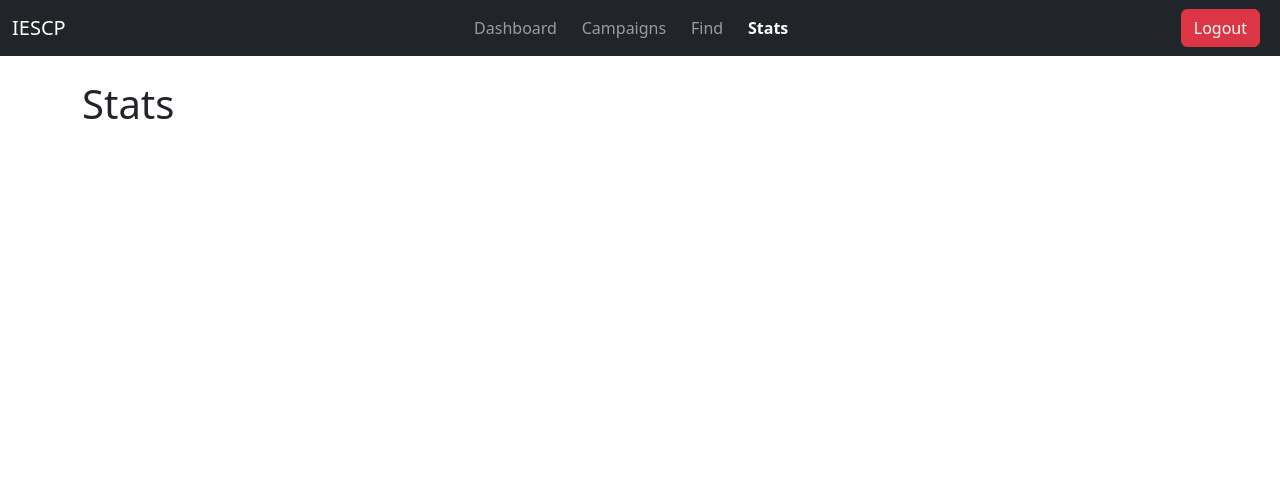
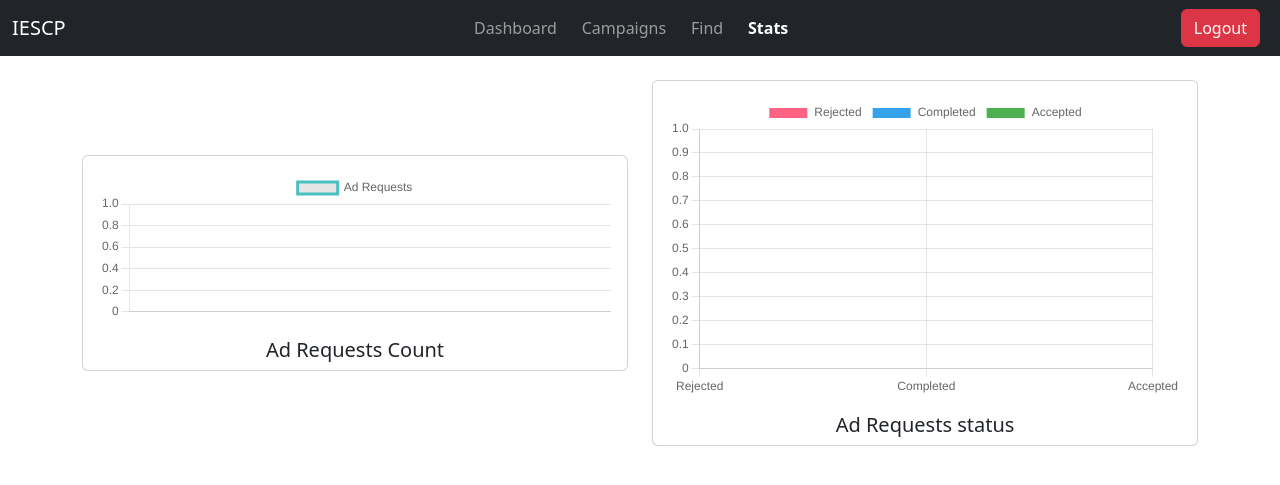
Before and after one commit to 21f1001662/IESCP-MAD-I, a Flask app: page /sponsor/stats in a window 1280 px wide. Shown: the top 485 px of the page. Run offline with Flask 3, Linux system fonts and the light colour scheme; the visitor is signed in with stand-in values (Sample User, id 1); data comes from the database, SQL or seed files in the repository; data that the repository does not hold is empty; parts of the project's set-up code (start-up, migrations or seed data) failed here and were passed over.

Commit message:
implement stats page for sponsor

```diff
--- a/src/sponsor/views.py
+++ b/src/sponsor/views.py
@@ -4,6 +4,8 @@ from .forms import SponsorLoginForm, SponsorRegisterForm, CreateCampaignForm, In
 import os
 from werkzeug.utils import secure_filename
 import time
+from datetime import datetime, timedelta
+from sqlalchemy import func
 
 from src import bcrypt, db
 from src.sponsor.models import Sponsor, Campaigns
@@ -138,9 +140,43 @@ def delete_campaigns(campaign_id):
 @sponsor_bp.route("/stats")
 def stats():
     if current_user.is_authenticated and session.get("role") == "sponsor":
-        return render_template("sponsor/stats.html")
+
+        stats = {}
+        ad_requests_count = AdRequest.query.count()
+        stats['ad_requests_count'] = ad_requests_count
+
+        accepted_request_count = AdRequest.query.filter_by(sponsor = current_user.id, status=AdRequestStatusEnum.Accepted).count()
+        rejected_request_count = AdRequest.query.filter_by(sponsor = current_user.id, status=AdRequestStatusEnum.Rejected).count()
+        completed_request_count = AdRequest.query.filter_by(sponsor = current_user.id, status=AdRequestStatusEnum.Completed).count()
+        stats['ad_request_stats'] = [accepted_request_count, rejected_request_count, completed_request_count]
+
+        # return daily ad_requests groupby day sort ascending by date
+        daily_ad_requests = db.session.query(func.count(AdRequest.id), func.date(AdRequest.created_at)).filter(AdRequest.sponsor == current_user.id).group_by(func.date(AdRequest.created_at)).order_by(func.date(AdRequest.created_at)).all()
+        lables = []
+        values = []
+        cumulative = 0
+        # fill missing dates from the first date to the last date
+        if daily_ad_requests:
+            first_date = daily_ad_requests[0][1]
+            last_date = daily_ad_requests[-1][1]
+            date = first_date
+            while date <= last_date:
+                lables.append(date.strftime('%Y-%m-%d'))
+                for ad_request in daily_ad_requests:
+                    if ad_request[1] == date:
+                        cumulative += ad_request[0]
+                        values.append(cumulative)
+                        break
+                else:
+                    values.append(cumulative)
+                date += timedelta(days=1)
+
+        stats['daily_ad_requests'] = {'labels': lables, 'values': values}
+
+        return render_template("sponsor/stats.html", stats=stats)
     else:
-        return redirect(url_for("sponsor.stats"))
+        return redirect(url_for("sponsor.login"))
+
 
 @sponsor_bp.route("/find")
 def find():
--- a/src/templates/sponsor/stats.html
+++ b/src/templates/sponsor/stats.html
@@ -3,7 +3,7 @@
 
 <head>
     <meta charset="utf-8">
-    <title>Sponsor Stats</title>
+    <title>Stats</title>
     <!-- meta -->
     <meta name="description" content="">
     <meta name="author" content="">
@@ -12,17 +12,33 @@
     <!-- CSS only -->
     <link href="https://cdn.jsdelivr.net/npm/bootstrap@5.2.0/dist/css/bootstrap.min.css" rel="stylesheet"
         integrity="sha384-gH2yIJqKdNHPEq0n4Mqa/HGKIhSkIHeL5AyhkYV8i59U5AR6csBvApHHNl/vI1Bx" crossorigin="anonymous">
-    <link rel="stylesheet" href="{{url_for('static', filename=" styles.css")}}">
+    <link rel="stylesheet" href="{{url_for('static', filename='styles.css')}}">
     {% block css %}{% endblock %}
 </head>
 
 <body>
     {% include "sponsor/navbar.html" %}
-    <div class="container">
-        <br>
-        <h1>
-            Stats
-        </h1>
+    <div class="container mt-4">
+        <div class="row">
+            <div class="col-md-6 mb-4 d-flex justify-content-center align-items-center">
+                <div class="card" style="width: 100%;">
+                    <div class="card-body">
+                        <canvas id="chart1"></canvas>
+                    </div>
+                    <h5 class="card-title text-center">Ad Requests Count</h5>
+                </div>
+            </div>
+            <div class="col-md-6 mb-4 d-flex justify-content-center align-items-center">
+                <div class="card" style="width: 100%;">
+                    <div class="card-body">
+                        <canvas id="chart4"></canvas>
+                    </div>
+                    <h5 class="card-title text-center">Ad Requests status</h5>
+                </div>
+            </div>
+        </div>
+    </div>
+
     </div>
 
     <!-- scripts -->
@@ -31,6 +47,85 @@
     <script src="https://cdn.jsdelivr.net/npm/bootstrap@5.2.0/dist/js/bootstrap.bundle.min.js"
         integrity="sha384-A3rJD856KowSb7dwlZdYEkO39Gagi7vIsF0jrRAoQmDKKtQBHUuLZ9AsSv4jD4Xa"
         crossorigin="anonymous"></script>
+    <script>
+        function openFullscreen(img) {
+            const fullscreenDiv = document.createElement('div');
+            fullscreenDiv.style.position = 'fixed';
+            fullscreenDiv.style.top = '0';
+            fullscreenDiv.style.left = '0';
+            fullscreenDiv.style.width = '100%';
+            fullscreenDiv.style.height = '100%';
+            fullscreenDiv.style.backgroundColor = 'rgba(0, 0, 0, 0.9)';
+            fullscreenDiv.style.display = 'flex';
+            fullscreenDiv.style.alignItems = 'center';
+            fullscreenDiv.style.justifyContent = 'center';
+            fullscreenDiv.style.zIndex = '1000';
+            fullscreenDiv.onclick = () => document.body.removeChild(fullscreenDiv);
+
+            const fullImg = document.createElement('img');
+            fullImg.src = img.src;
+            fullImg.style.maxWidth = '100%';
+            fullImg.style.maxHeight = '100%';
+
+            fullscreenDiv.appendChild(fullImg);
+            document.body.appendChild(fullscreenDiv);
+        }
+    </script>
+    <script src="https://cdn.jsdelivr.net/npm/chart.js"></script>
+    <script>
+        const stats = JSON.parse('{{ stats | tojson | safe }}');
+        // Sample data for the charts
+        const data = {
+            labels: ['Rejected', 'Completed', 'Accepted'],
+            datasets: [{
+                data: [300, 50, 100],
+                backgroundColor: ['#FF6384', '#36A2EB', '#FFCE56'],
+                hoverBackgroundColor: ['#FF6384', '#36A2EB', '#FFCE56']
+            }]
+        };
+
+        const ad_request_line_chart_data = {
+            labels: stats.daily_ad_requests.labels,
+            datasets: [{
+                label: 'Ad Requests',
+                data: stats.daily_ad_requests.values,
+                fill: false,
+                borderColor: 'rgb(75, 192, 192)',
+                tension: 0.1
+            }]
+        };
+
+        const ad_request_status_data = {
+            labels: ['Rejected', 'Completed', 'Accepted'],
+            datasets: [{
+                data: stats.ad_request_stats,
+                backgroundColor: ['#FF6384', '#36A2EB', '#4CAF50'],
+                hoverBackgroundColor: ['#FF6384', '#36A2EB', '#4CAF50']
+            }]
+        };
+
+        // Chart options
+        const options = {
+            responsive: true,
+            maintainAspectRatio: false
+        };
+
+        // Create the charts
+        const ctx1 = document.getElementById('chart1').getContext('2d');
+        const chart1 = new Chart(ctx1, {
+            type: 'line',
+            data: ad_request_line_chart_data,
+            options: options
+        });
+
+        const ctx4 = document.getElementById('chart4').getContext('2d');
+        const chart4 = new Chart(ctx4, {
+            type: 'pie',
+            data: ad_request_status_data,
+            options: options
+        });
+
+    </script>
     {% block js %}{% endblock %}
 
 </body>
```
